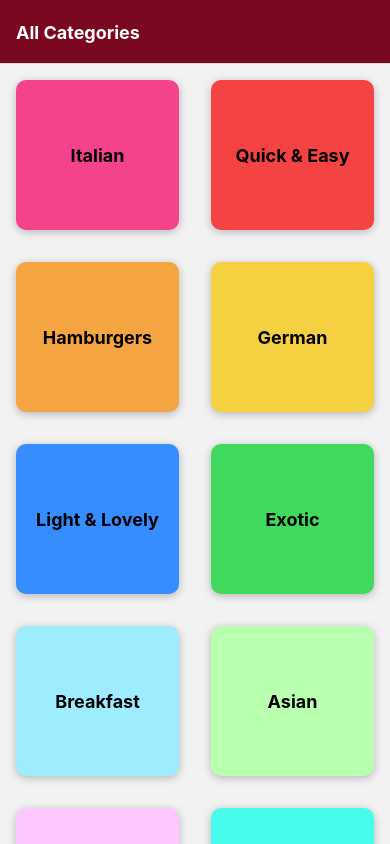
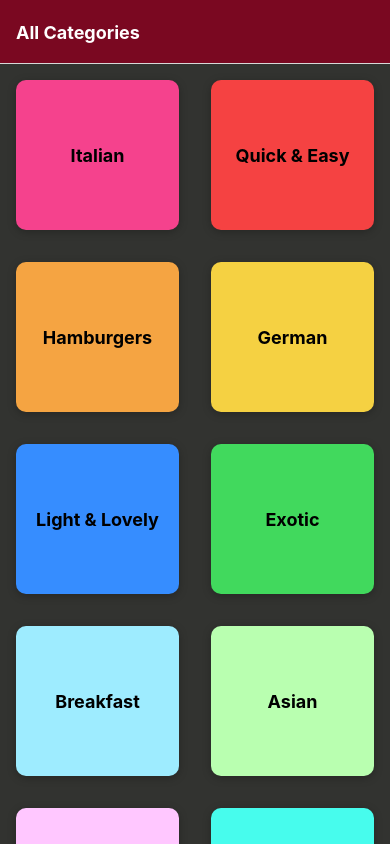
Before and after one commit to HusseinIbrahim2/Chew-On-This, a React Native app: screen / in a window 390 px wide. Built offline with nearby package versions, Linux system fonts and the light colour scheme.

Commit message:
Styling the background

```diff
--- a/App.js
+++ b/App.js
@@ -13,21 +13,26 @@ export default function App() {
   return (
     <>
       <StatusBar style='default' />
-      <NavigationContainer  >
-        <Stack.Navigator>
+      <NavigationContainer>
+        <Stack.Navigator screenOptions={{
+          headerStyle: { backgroundColor: '#440000ff' },
+          headerTintColor: 'white',
+          contentStyle: {backgroundColor:'#323330'},
+        }}
+        >
           <Stack.Screen
-           name="MealsCategories"
+            name="MealsCategories"
             component={CategoriesScreen}
-             options={{
-              title:'All Categories',
-              headerStyle:{
-                backgroundColor:'#7a0821'
+            options={{
+              title: 'All Categories',
+              headerStyle: {
+                backgroundColor: '#7a0821'
               },
-              headerTitleStyle:{
-                fontWeight:'bold',
+              headerTitleStyle: {
+                fontWeight: 'bold',
               },
               headerTintColor: 'white',
-              }} />
+            }} />
           <Stack.Screen name="MealsOverview" component={MealsOverviewScreen} />
           <Stack.Screen name="MealRecipe" component={MealRecipeScreen} />
         </Stack.Navigator>
--- a/components/Details/SubTitle.js
+++ b/components/Details/SubTitle.js
@@ -17,7 +17,7 @@ const styles = StyleSheet.create({
     titleTexte:{
         fontSize: 18,
         fontWeight:'bold',
-        color:'#7a0821',
+        color:'white',
         paddingVertical:5,
     }
 })
--- a/screens/MealRecipeScreen.js
+++ b/screens/MealRecipeScreen.js
@@ -40,7 +40,10 @@ function MealRecipeScreen({ route }) {
             <Image style={styles.image}
                 source={{ uri: selectedRecipe.imageUrl }}
             />
-         <Text style={styles.titleText}>{selectedRecipe.title}</Text>
+            <View style={styles.titleContainer}>
+                <Text style={styles.titleText}>{selectedRecipe.title}</Text>
+            </View>
+
 
             <MealDetail
                 affordability={selectedRecipe.affordability}
@@ -57,24 +60,27 @@ function MealRecipeScreen({ route }) {
     )
 }
 const styles = StyleSheet.create({
-    root:{
-        marginBottom:32,
+    root: {
+        marginBottom: 32,
     },
     image: {
         width: '100%',
         height: 250,
     },
     text: {
-        fontSize:15,
+        fontSize: 15,
+        color: 'white'
 
     },
     titleContainer: {
         alignItems: 'center',
+        paddingVertical: 10,
     },
-    titleText:{
+    titleText: {
         textAlign: 'center',
-        fontWeight:'bold',
-        fontSize:24,
+        fontWeight: 'bold',
+        fontSize: 24,
+        color: 'white',
     },
 })
 
```
